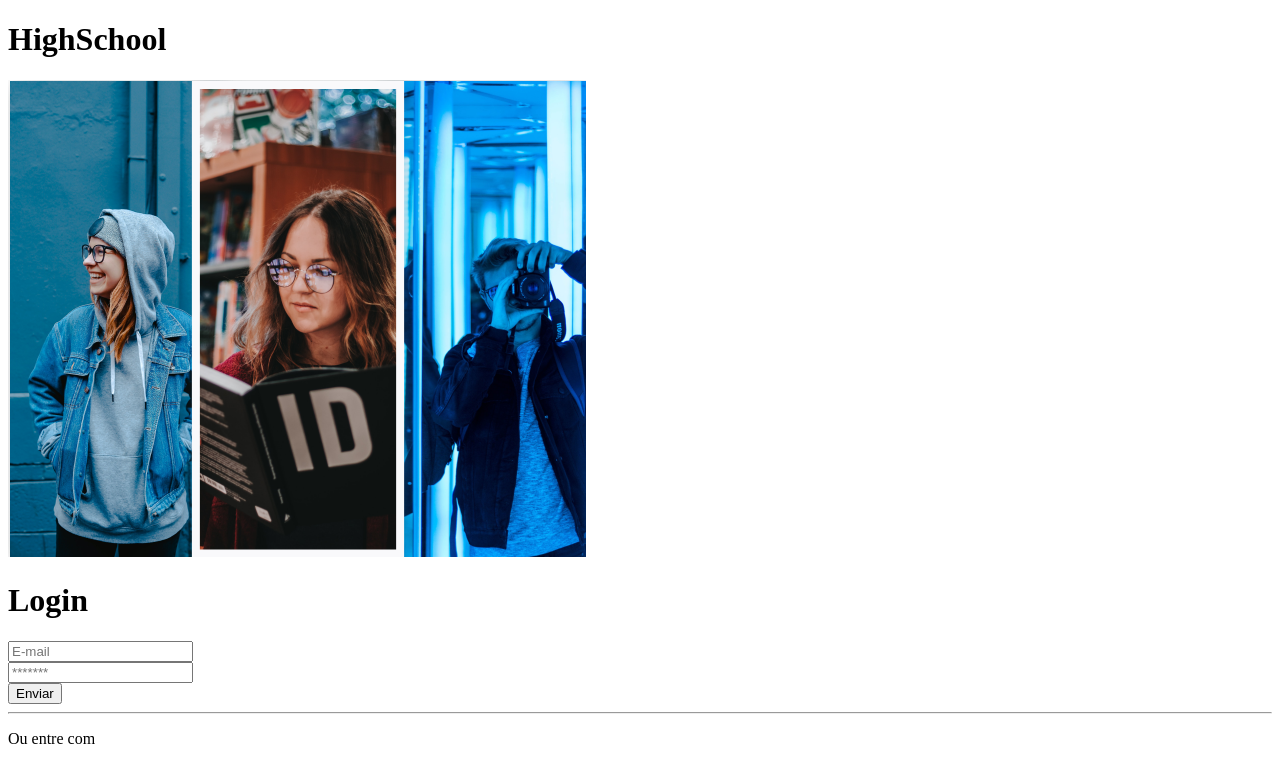
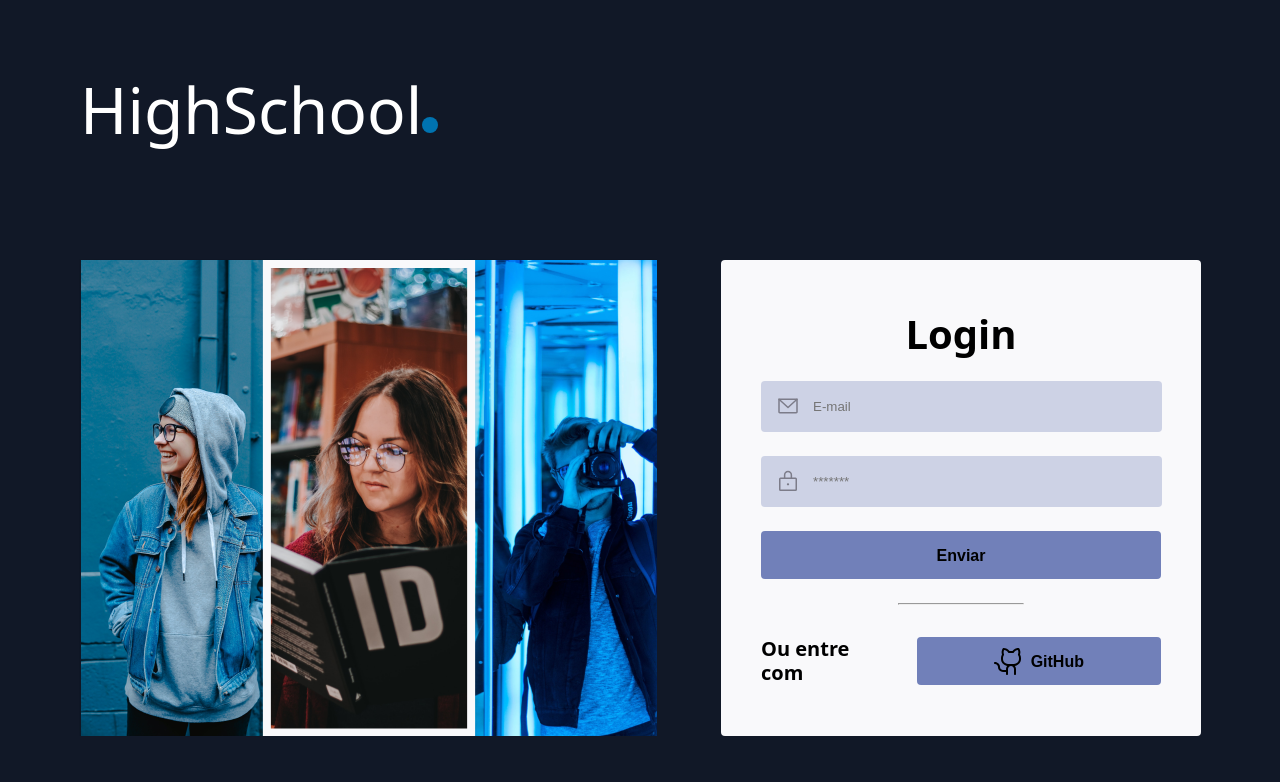
Before and after one commit to AnaluzSantos/formulario-js, a plain HTML site: page formulário-JS/index.html in a window 1280 px wide. Drawn offline with Linux system fonts and the light colour scheme.

Commit message:
Add files via upload

```diff
--- a/formulário-JS/index.html
+++ b/formulário-JS/index.html
@@ -37,11 +37,18 @@
                     <hr>
                     <div class="subBtn">
                         <p class="otherOp">Ou entre com</p>
-                        <a href=""></a>
+                        <a href="https://github.com/AnaluzSantos/formulario-js">
+                            <button id="github">
+                                <img src="./img/Vector (2).svg" alt="" srcset="">
+                                <p>GitHub</p>
+                            </button>
+                        </a>
                     </div>
                 </div>
             </div>
         </main>
+
     </div>
+    <script src="./script.js"></script>
 </body>
 </html>
--- /dev/null
+++ b/formulário-JS/script.js
@@ -0,0 +1,45 @@
+document.getElementById('form').addEventListener('submit',
+    function validate(event) {
+        event.preventDefault();
+
+        let regexP = /^(?!.*\s)(?=.*[A-Z])(?=.*[a-z])(?=.*[0-9])(?=.*[~`!@#$%^&*()--+={}\[\]|\\:;"'<>,.?/_₹]).{10,16}$/;
+        let regexE = /^\w+([\.-]?\w+)*@\w+([\.-]?\w+)*(\.\w{2,3})+$/;
+
+        let email = document.getElementById('email').value
+        let pass = document.getElementById('password').value
+        let passColor = document.getElementById('password')
+        let emailColor = document.getElementById('email')
+
+        let errorEmail = document.getElementById('errorEmail')
+        let errorPass = document.getElementById('errorPass')
+
+        passColor.style.border = "none";
+        errorPass.style.display = 'none';
+        emailColor.style.border = "none";
+        errorEmail.style.display = 'none';
+
+        if (regexP.test(pass) && regexE.test(email)) {
+            console.log('💥AMBOS ATENDEM OS REQUISITOS💥')
+            alert('Seu login foi concluído com sucesso!! 😉👌🏽')
+
+        }
+        else{
+            if (regexP.test(pass)) {
+            console.log('✅PASSWORD✅')
+            passColor.style.border = "green solid 3px";
+        } else {
+            console.log('⚠️PASSWORD⚠️')
+            passColor.style.border = "red solid 3px";
+            errorPass.style.display = 'block';
+        }
+        if (regexE.test(email)) {
+            console.log('✅EMAIL✅')
+            emailColor.style.border = "green solid 3px";
+        } else {
+            console.log('⚠️EMAIL⚠️')
+            emailColor.style.border = "red solid 3px";
+            errorEmail.style.display = 'block';
+        }
+        }
+    }
+)
--- a/formulário-JS/style.css
+++ b/formulário-JS/style.css
@@ -0,0 +1,153 @@
+* {
+    padding: 0;
+    margin: 0;
+    text-decoration: none;
+}
+
+body {
+    font-family: system-ui, -apple-system, BlinkMacSystemFont, 'Segoe UI', Roboto, Oxygen, Ubuntu, Cantarell, 'Open Sans', 'Helvetica Neue', sans-serif;
+    background-color: #111827;
+}
+
+.all {
+    display: flex;
+    flex-direction: column;
+    align-items: center;
+    justify-content: center;
+}
+
+header {
+    width: 70rem;
+    display: flex;
+    align-items: end;
+    margin: 4.5rem 0rem 7rem 0rem;
+}
+
+header h1{
+    font-weight: 400;
+    font-size: 64px;
+    line-height: 75px;
+    color: #fff;
+}
+
+.elipse {
+    width: 1rem;
+    height: 1rem;
+    background: #0073b0;
+    border-radius: 6.25rem;
+    margin-bottom: 0.85rem;
+}
+
+main {
+    display: flex;
+    align-items: center;
+    gap: 4rem;
+}
+
+.container {
+    width: 30rem;
+    height: 29.75rem;
+    background: #F9F9FB;
+    border-radius: 0.25rem;
+    display: flex;
+    align-items: center;
+}
+
+.container .main {
+    display: flex;
+    flex-direction: column;
+    margin: 2.5rem;
+    align-items: center;
+}
+
+.container h1{
+    font-weight: 600;
+    font-size: 2.5rem;
+    line-height: 2.9375rem;
+    margin-bottom: 1.5rem;
+    text-align: center;
+}
+
+.container .otherOp{
+    font-weight: 600;
+    font-size: 20px;
+    line-height: 24px;
+}
+
+button p {
+font-weight: 600;
+font-size: 16px;
+line-height: 19px;
+}
+
+#loginBtn:hover,#github:hover{
+    background-color: #7081c9;
+}
+
+.buttons form {
+    display: flex;
+    flex-direction: column;
+    gap: 1.5rem;
+}
+
+form div {
+    width: 21.8rem;
+}
+
+#email,
+#password {
+    width: 100%;
+    height: 3.2rem;
+    border: none;
+    background: rgba(113, 128, 185, 0.32);
+    border-radius: 0.25rem;
+    padding-left: 3.25rem;
+    background-repeat: no-repeat;
+    display: flex;
+    background-position: 15px;
+}
+
+#email{
+    background-image: url(./img/EnvelopeSimple.svg);
+}
+
+#password{
+    background-image: url(./img/Lock.svg);
+}
+
+#loginBtn {
+    width: 25rem;
+    height: 3rem;
+    background: #7180B9;
+    border-radius: 0.25rem;
+    margin-bottom: 1.5rem;
+    font-weight: 600;
+    font-size: 16px;
+    line-height: 19px;
+    border: none;
+    cursor: pointer;
+}
+
+hr {
+    width: 7.75rem;
+    margin-bottom: 2rem;
+}
+
+.subBtn {
+    display: flex;
+    align-items: center;
+    gap: 1.8125rem;
+}
+
+#github {
+    width: 244px;
+    height: 48px;
+    background: #7180B9;
+    border-radius: 4px;
+    border: none;
+    display: flex;
+    justify-content: center;
+    align-items: center;
+    gap: 0.6rem;
+    cursor: pointer;
+}
```
Also changed, not shown: formulário-JS/img/EnvelopeSimple.svg (added), formulário-JS/img/Lock.svg (added), formulário-JS/img/Vector (2).svg (added).
